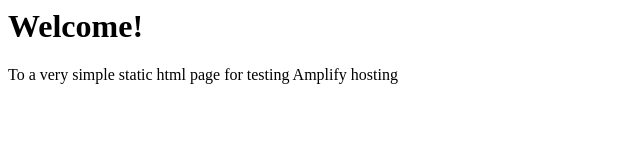
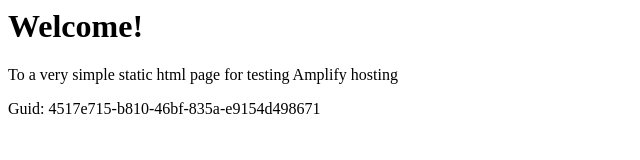
Before and after one commit to aws-aemilia-dub/Github-PR-Commit-Integration-Test-DoNotTouch-Gith-P5X5MO5I-v1-prod-eu-west-1, a website: page src/index.html in a window 1280 px wide. Shown: the whole page, without its empty margins (0-640 px from the left). Drawn offline with Linux system fonts and the light colour scheme.

Commit message:
commit from integ tests

```diff
--- a/src/index.html
+++ b/src/index.html
@@ -1,3 +1,5 @@
+
+
 <html lang="en">
 
 <head>
@@ -10,6 +12,6 @@
 <body>
     <h1>Welcome!</h1>
     <p>To a very simple static html page for testing Amplify hosting</p>
-</body>
+    <p>Guid: 4517e715-b810-46bf-835a-e9154d498671</p></body>
 
 </html>
```
